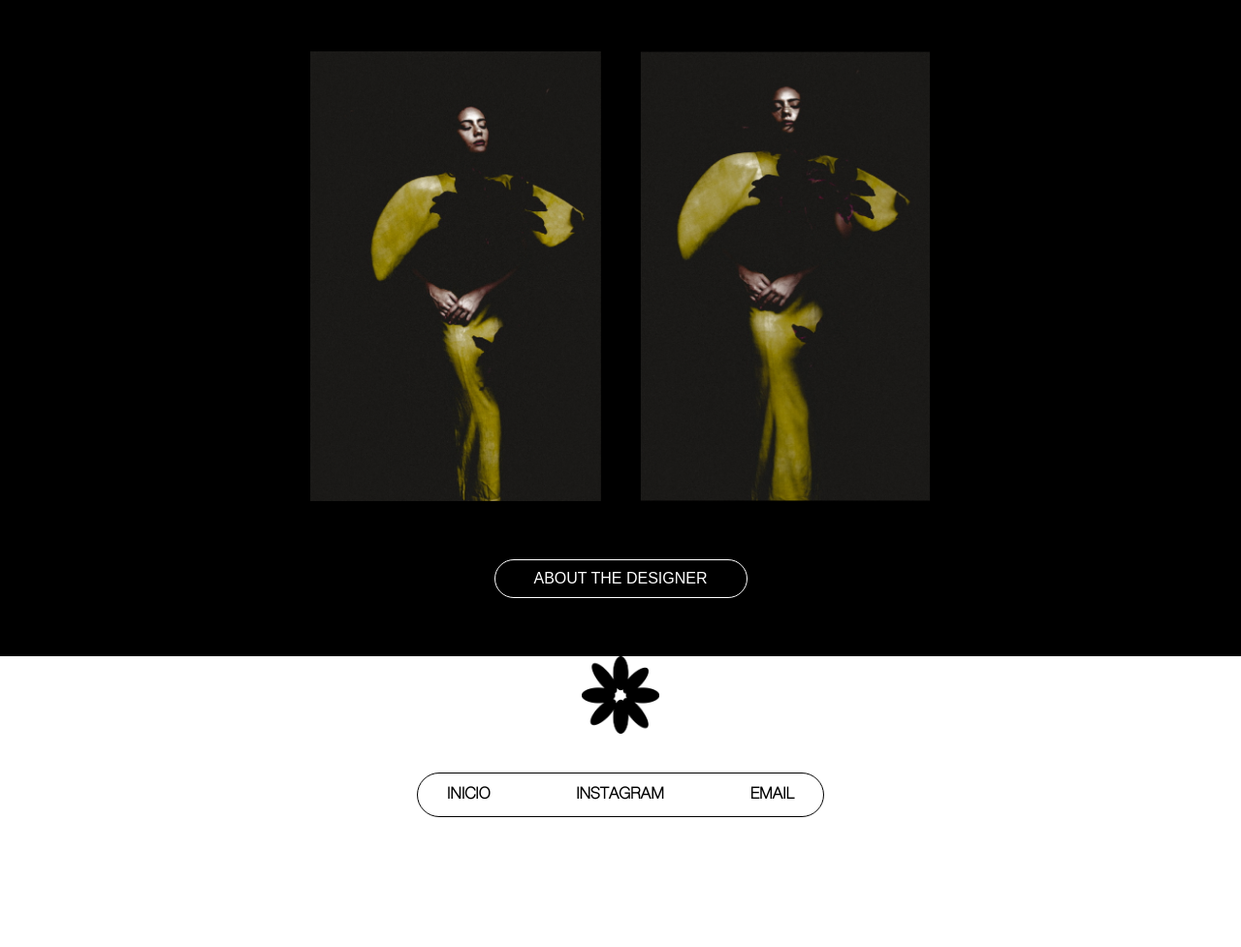
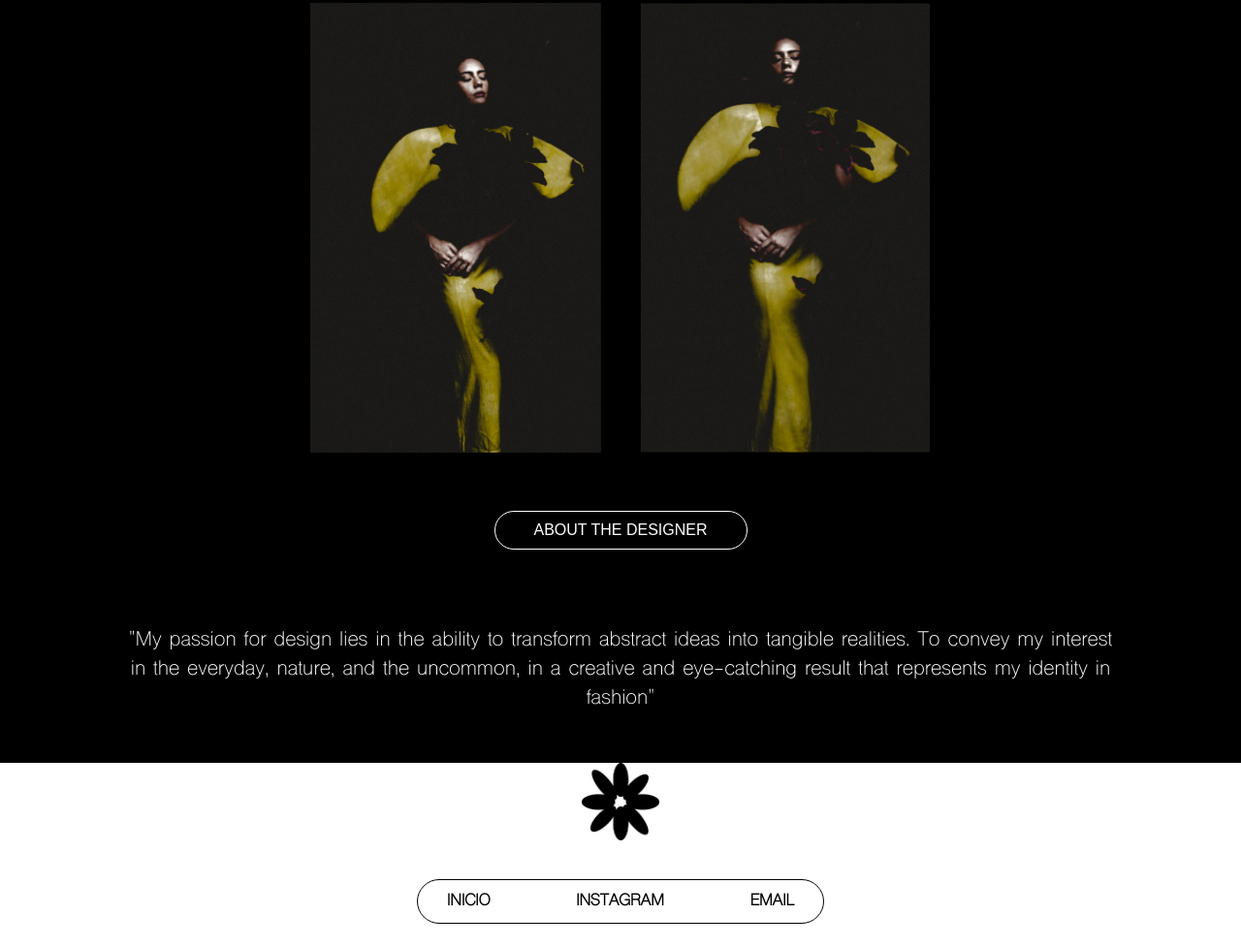
Before and after one commit to sagudecod97/bymariana-florez, a website built with webpack: page index.html in a window 1280 px wide. Shown: the part 408-1385 px from the top of the page at 97% size. Before the commit the page ends 1275 px from the top, so only its background shows below. Built offline with nearby package versions, Linux system fonts and the light colour scheme.

Commit message:
Created quote block

```diff
--- a/index.html
+++ b/index.html
@@ -44,6 +44,15 @@
 
         <button class="about-btn"><a href="/">About the designer</a></button>
       </div>
+
+      <div class="quote">
+        <blockquote class="quote__text container" class="container">
+          &quot;My passion for design lies in the ability to transform abstract
+          ideas into tangible realities. To convey my interest in the everyday,
+          nature, and the uncommon, in a creative and eye-catching result that
+          represents my identity in fashion&quot;
+        </blockquote>
+      </div>
     </main>
 
     <footer class="footer">
--- a/index.js
+++ b/index.js
@@ -1,6 +1,6 @@
 import "./index.scss";
 import "./styles/common.scss";
-import "./styles/home.scss";
+import "./styles/home-hero.scss";
 
 if (module.hot) {
   module.hot.accept();
--- a/styles/common.scss
+++ b/styles/common.scss
@@ -2,7 +2,6 @@
 
 .header {
   background-color: variables.$black;
-  margin-bottom: 50px; // Erase later
 
   &__list {
     display: flex;
--- a/styles/home.scss
+++ b/styles/home-hero.scss
@@ -35,3 +35,16 @@
     padding: 10px 40px;
   }
 }
+
+.quote {
+  background-color: variables.$black;
+
+  &__text {
+    color: variables.$white;
+    text-align: center;
+    padding: 20px 7% 50px;
+    font-size: 20px;
+    font-weight: 100;
+    line-height: 30px;
+  }
+}
```
